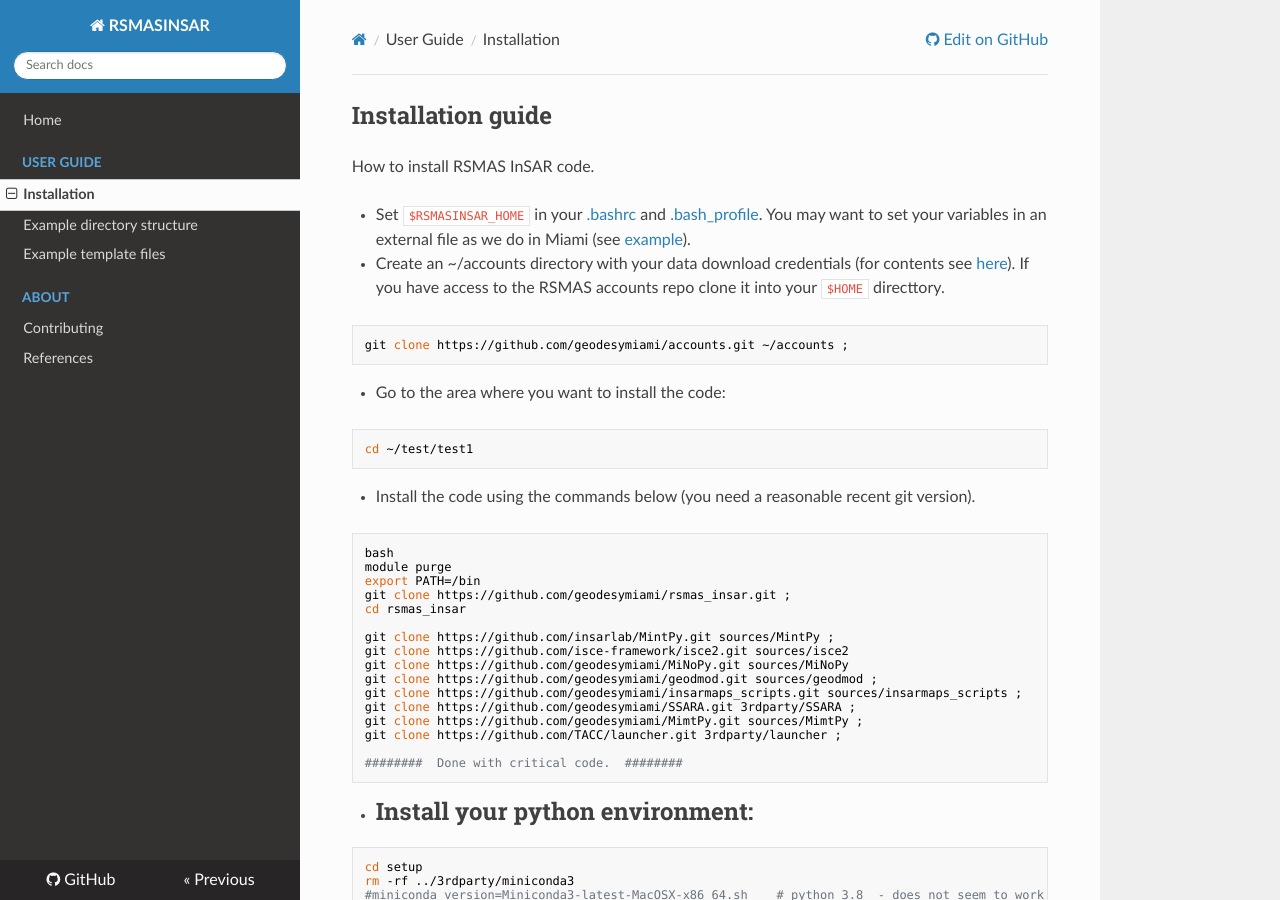
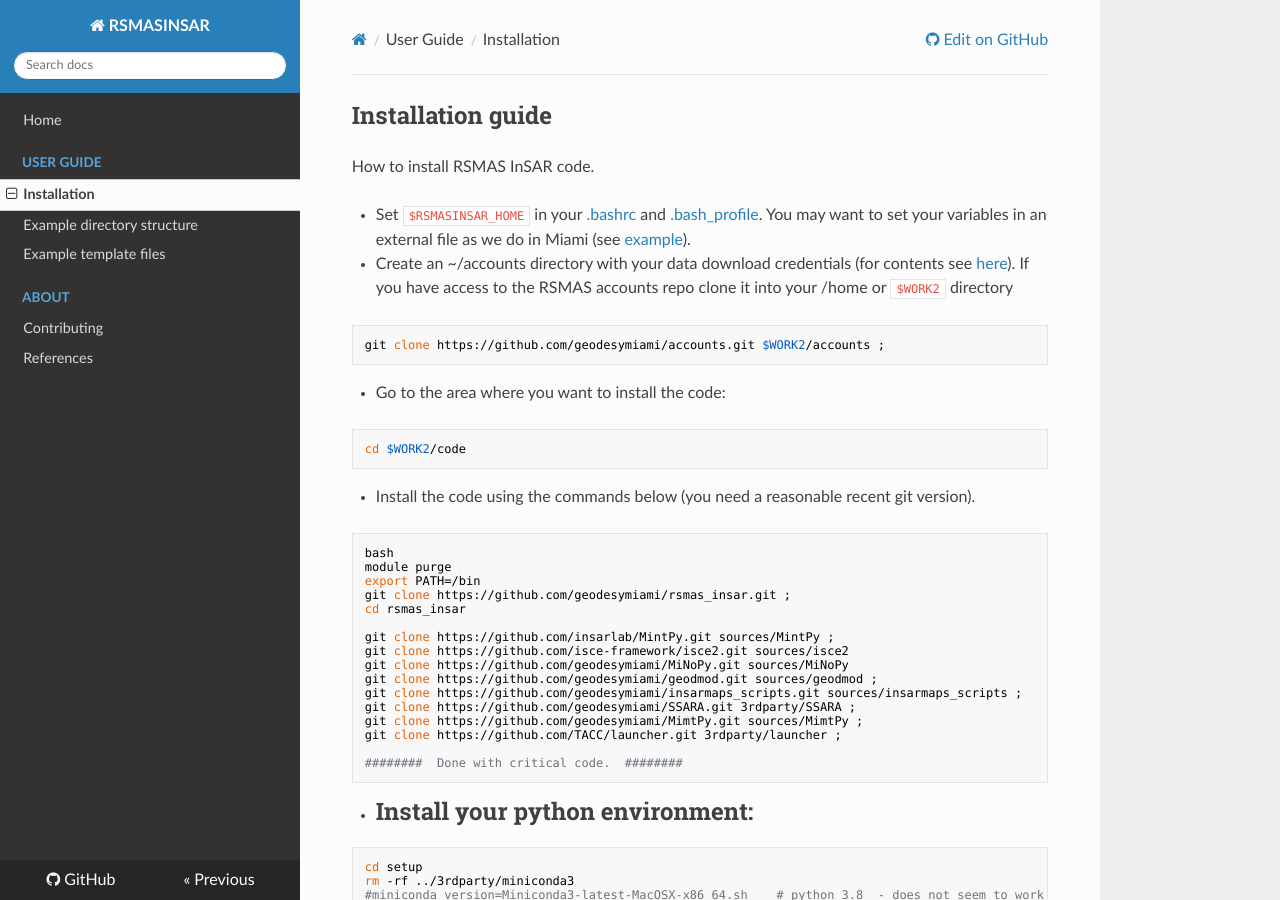
Before and after one commit to geodesymiami/rsmas_insar, an MkDocs documentation site: the page built from docs/installation.md, in a window 1280 px wide and 900 px high. Built offline with MkDocs 1.6.1, drawn with Linux system fonts in a browser that asks for light colours; nearby versions of some CDN libraries.

Commit message:
Update installation.md

````diff
--- a/docs/installation.md
+++ b/docs/installation.md
@@ -4,16 +4,16 @@ How to install RSMAS InSAR code.
 * Set `$RSMASINSAR_HOME` in your [.bashrc](https://github.com/falkamelung/rsmas_insar/blob/master/docs/bashrc_contents.md)
 and [.bash_profile](./bash_profile.md).  You may want to set your variables in an external file as we do in Miami (see [example](https://gist.github.com/falkamelung/f1281c38e301a3296ab0483f946cac4b)).
 
-* Create an ~/accounts directory with your data download credentials (for contents see [here](./accounts_info.md)). If you have access to the RSMAS accounts repo clone it into your `$HOME` directtory.
+* Create an ~/accounts directory with your data download credentials (for contents see [here](./accounts_info.md)). If you have access to the RSMAS accounts repo clone it into your /home or `$WORK2` directory
 
 ```
-git clone https://github.com/geodesymiami/accounts.git ~/accounts ;
+git clone https://github.com/geodesymiami/accounts.git $WORK2/accounts ;
 ```
 
 * Go to the area where you want to install the code:
 
 ```
-cd ~/test/test1
+cd $WORK2/code
 ```
 
 * Install the code using the commands below (you need a reasonable recent git version).
````
